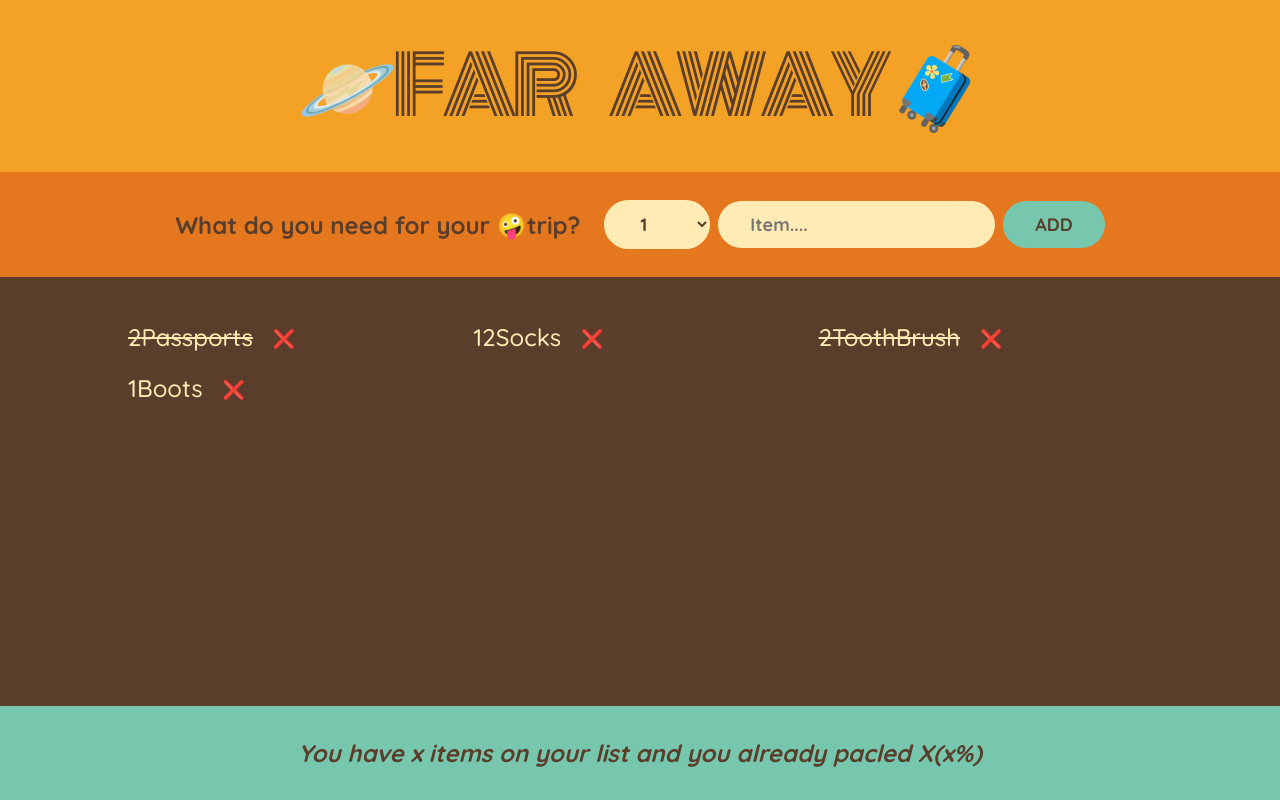
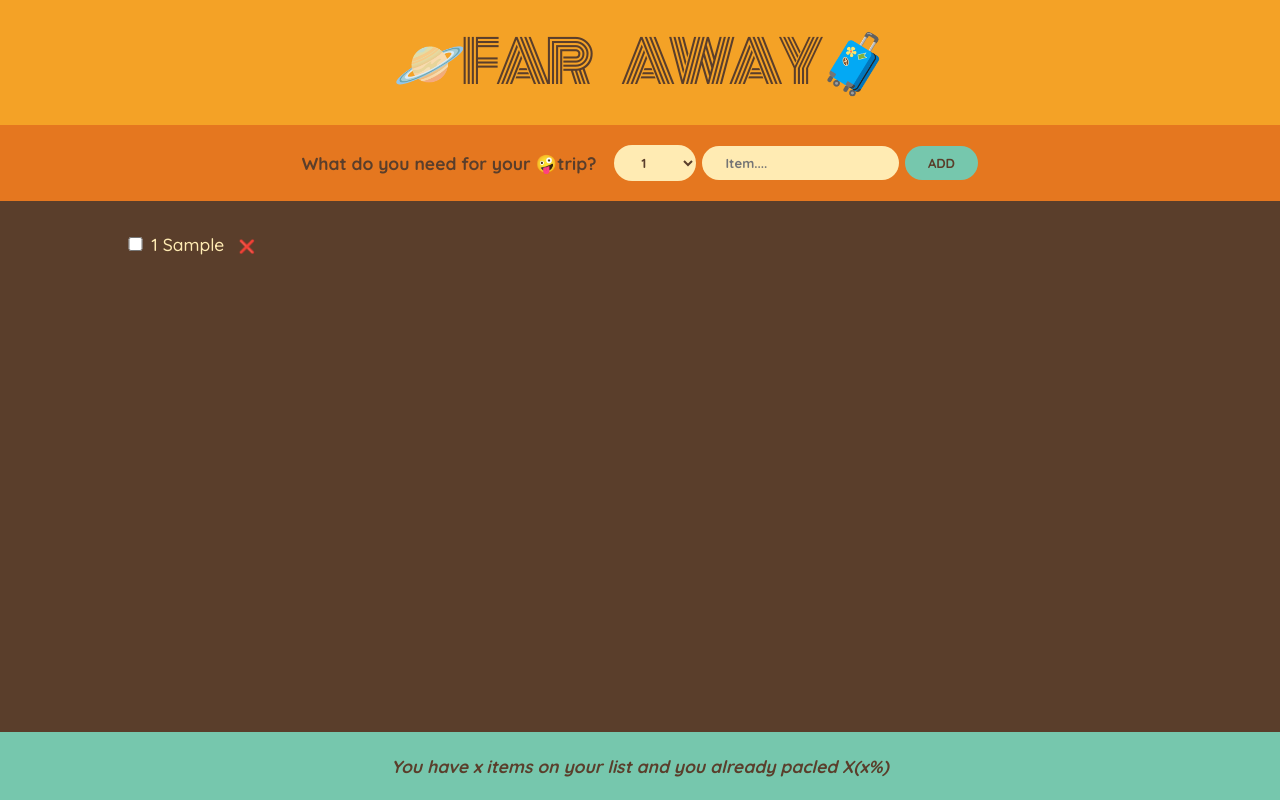
Before and after one commit to VictorDevLab/travel_list, a React (Create React App) app: page / in a window 1280 px wide. Both pictures are taken after typing "Sample" into the empty fields and a click on the button "ADD". Built offline with nearby package versions, Linux system fonts and the light colour scheme.

Commit message:
Add ToggleItem to draw a line-through if item is checked as packed

```diff
--- a/src/App.js
+++ b/src/App.js
@@ -1,18 +1,33 @@
 import { useState } from "react";
 
-const initialItems = [
-  { id: 1, description: "Passports", quantity: 2, packed: true },
-  { id: 2, description: "Socks", quantity: 12, packed: false },
-  { id: 3, description: "ToothBrush", quantity: 2, packed: true },
-  { id: 4, description: "Boots", quantity: 1, packed: false },
-];
+export default function App() {
+  const [items, setItems] = useState([]);
+  //set Items based on the current items
+  const handleAddItem = (item) => {
+    setItems((items) => [...items, item]);
+  };
+  const handleDeleteItem = (id) => {
+    //set Items based on the current items
+    setItems((items) => items.filter((item) => item.id !== id));
+  };
 
-export default function App() {
+  const handleToggleItem = (id) => {
+    setItems((items) =>
+      items.map((item) =>
+        // you can also do item instead of {...item}
+        item.id === id ? { ...item, packed: !item.packed } : { ...item }
+      )
+    );
+  };
   return (
     <div className="app">
       <Logo />
-      <Form />
-      <PackingList />
+      <Form onAddItems={handleAddItem} />
+      <PackingList
+        items={items}
+        handleDeleteItem={handleDeleteItem}
+        onToggleItem={handleToggleItem}
+      />
       <Stats />
     </div>
   );
@@ -21,19 +36,19 @@
 function Logo() {
   return <h1>🪐Far Away🧳</h1>;
 }
-function Form() {
+function Form({ onAddItems }) {
   const [description, setDescription] = useState("");
   const [quantity, setQuantity] = useState(1);
+
   const handleSubmit = (e) => {
     e.preventDefault();
     //if the user does not enter the item do nothing
     if (!description) return;
     //object
     const newItem = { description, quantity, packed: false, id: Date.now() };
-    console.log(newItem);
+    onAddItems(newItem);
     setDescription("");
     setQuantity(1);
-    // initialItems.push(newItem);
   };
   return (
     <form className="add-form" onSubmit={handleSubmit}>
@@ -58,26 +73,37 @@
     </form>
   );
 }
-function PackingList() {
+function PackingList({ items, handleDeleteItem, onToggleItem }) {
   return (
     <div className="list">
       <ul>
-        {initialItems.map((item) => (
-          <Item item={item} key={item.id} />
+        {items.map((item) => (
+          <Item
+            item={item}
+            onToggleItem={onToggleItem}
+            handleDeleteItem={handleDeleteItem}
+            key={item.id}
+          />
         ))}
       </ul>
     </div>
   );
 }
 
-function Item({ item }) {
+function Item({ item, handleDeleteItem, onToggleItem }) {
   return (
     <li>
+      <input
+        type="checkbox"
+        value={item.packed}
+        onChange={() => {
+          onToggleItem(item.id);
+        }}
+      />
       <span style={item.packed ? { textDecoration: "line-through" } : {}}>
-        {item.quantity}
-        {item.description}
+        {item.quantity} {item.description}
       </span>
-      <button>❌</button>
+      <button onClick={() => handleDeleteItem(item.id)}>❌</button>
     </li>
   );
 }
--- a/src/index.css
+++ b/src/index.css
@@ -8,7 +8,7 @@
 
 
 html {
-  font-size: 62.5%;
+  font-size: 45.5%;
 }
 
 body {
@@ -40,7 +40,7 @@
 
 .add-form {
   background-color: #e5771f;
-  padding: 2.8rem 0;
+  padding: 2.8rem 2rem;
   display: flex;
   align-items: center;
   justify-content: center;
```
